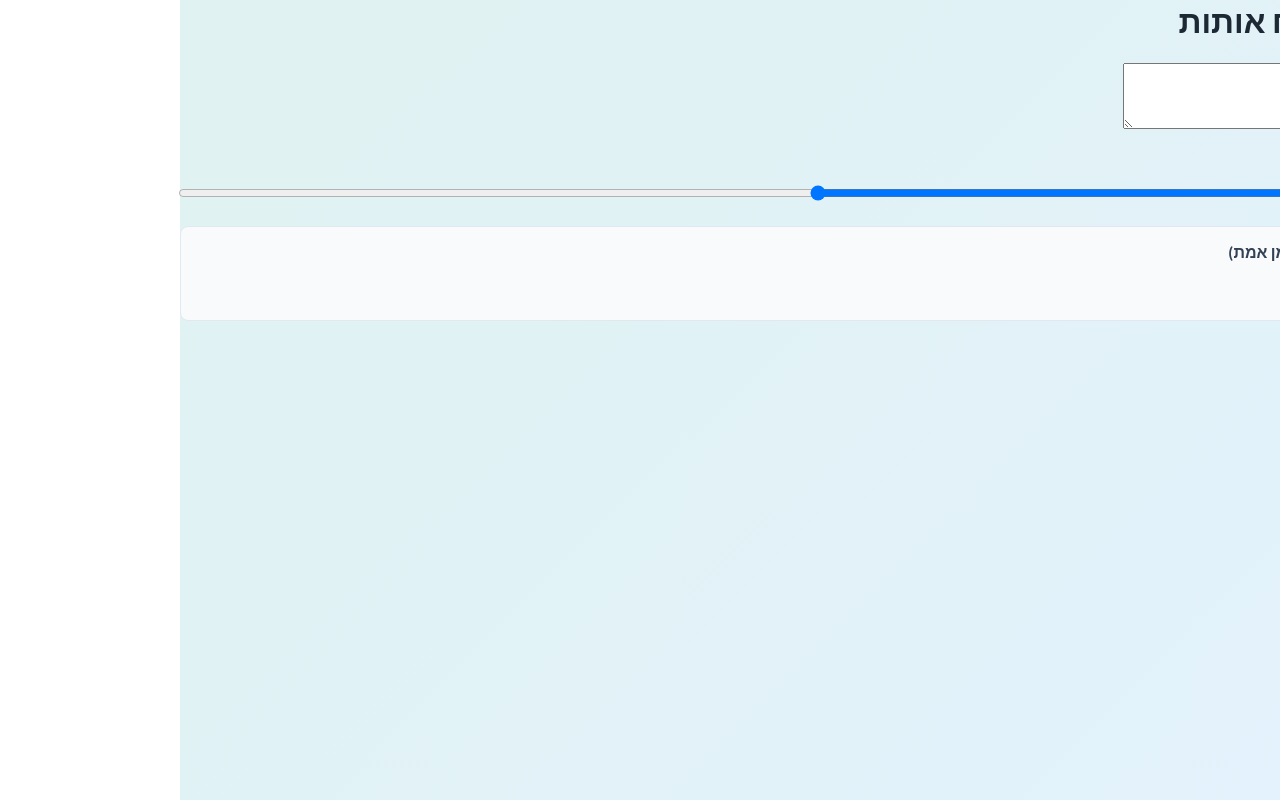
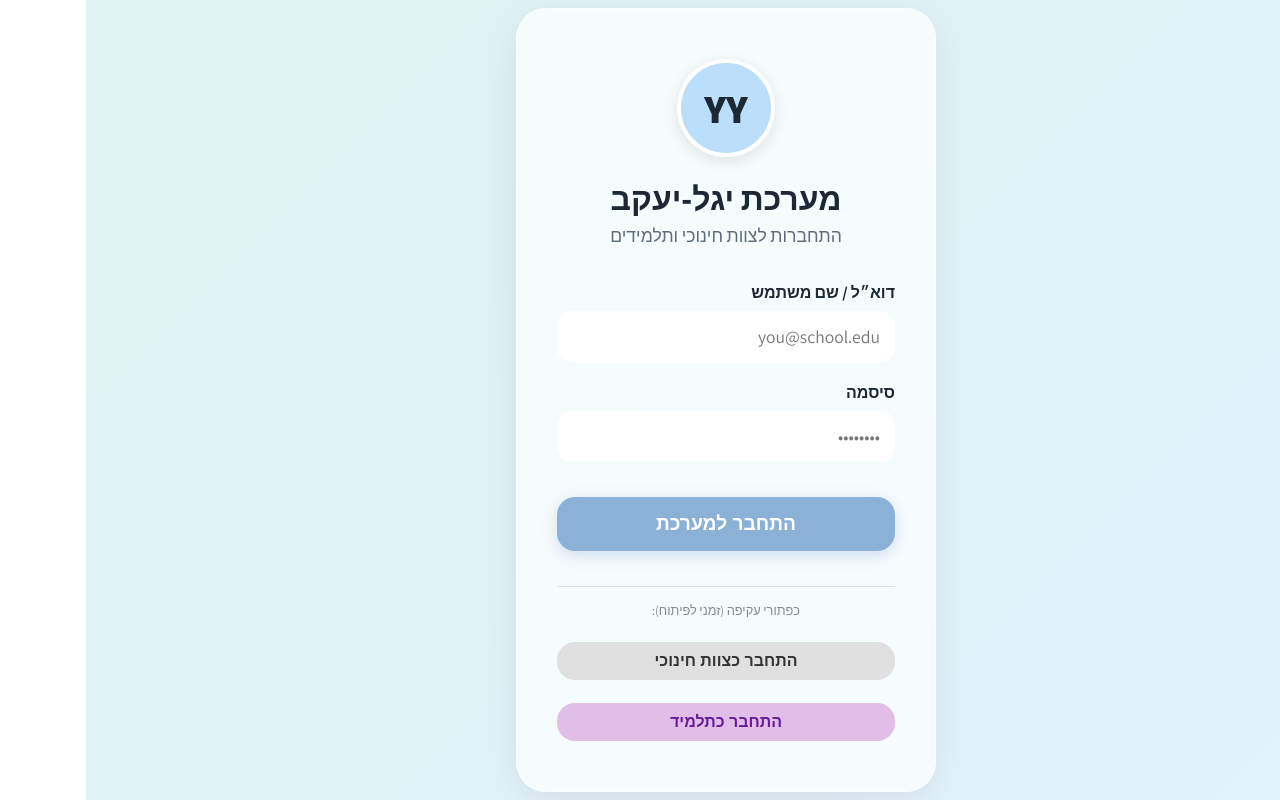
Before and after one commit to YagelAtias/Yagel-Yaakov, a React (Vite) app in the folder frontend/: page / in a window 1280 px wide. Built offline with nearby package versions, Linux system fonts and the light colour scheme.

Commit message:
feat(frontend): integrate api client and setup role-based component routing

```diff
--- a/frontend/src/App.jsx
+++ b/frontend/src/App.jsx
@@ -1,118 +1,25 @@
-import { useState, useRef } from 'react'
-import './App.css'
-// Custom components
-import AcousticControl from './components/AcousticControl'
-import AnalysisResult from './components/AnalysisResult'
-import SegmentedEditor from './components/SegmentedEditor'
-import AudioRecorder from './components/AudioRecorder'
+import React, { useState } from 'react';
+import Navbar from './components/Navbar';
+import TeacherDashboard from './components/TeacherDashboard';
+import StudentDashboard from './components/StudentDashboard';
+import LoginScreen from './components/LoginScreen';
+import './App.css';
 
 function App() {
-  const [useSegments, setUseSegments] = useState(false)
-  const [segments, setSegments] = useState([])
-  const [text, setText] = useState('')
-  const [decibels, setDecibels] = useState(60)
-  const [result, setResult] = useState(null)
-  const [loading, setLoading] = useState(false)
-  const [error, setError] = useState('')
+  const [userRole, setUserRole] = useState(null);
 
-  // Typing Latency Keylogger
-  const latenciesRef = useRef([])
-  const lastKeyPressTimeRef = useRef(null)
-
-  const handleKeyDown = () => {
-    const now = Date.now()
-    if (lastKeyPressTimeRef.current) {
-      latenciesRef.current.push(now - lastKeyPressTimeRef.current)
-    }
-    lastKeyPressTimeRef.current = now
+  // If not logged in, show the Login Screen!
+  if (!userRole) {
+    return <LoginScreen onLogin={(role) => setUserRole(role)} />;
   }
 
-  const analyzeDistress = async () => {
-    setError('')
-    if (useSegments) {
-      const hasText = segments.some(s => (s.text || '').trim().length > 0)
-      if (!hasText) {
-        setError('נא להוסיף לפחות מקטע אחד עם טקסט')
-        return
-      }
-    } else {
-      if (!text) {
-        setError('נא להזין טקסט לניתוח')
-        return
-      }
-    }
-
-    setLoading(true)
-    try {
-      const payload = useSegments
-        ? { segments: segments, latencies: latenciesRef.current }
-        : { text: text, avg_decibels: parseFloat(decibels), latencies: latenciesRef.current }
-
-      const response = await fetch('http://127.0.0.1:8000/api/v2/analyze_all', {
-        method: 'POST',
-        headers: { 'Content-Type': 'application/json' },
-        body: JSON.stringify(payload),
-      })
-
-      const data = await response.json()
-      setResult(data)
-    } catch (error) {
-      console.error('Connection error:', error)
-      setError('שגיאת תקשורת לשרת')
-    } finally {
-      setLoading(false)
-    }
-  }
-
+  // If logged in, show the appropriate Dashboard
   return (
-    <div className="container" dir="rtl">
-      <h1>מעבדת ניתוח אותות</h1>
-
-      <div className="input-card">
-        <div className="toggle-row">
-          <label className="label">מצב מקטעים (משפטים)</label>
-          <input
-            type="checkbox"
-            checked={useSegments}
-            onChange={(e) => setUseSegments(e.target.checked)}
-          />
-        </div>
-
-        {!useSegments && (
-          <>
-            <label className="label">הכנס טקסט לניתוח כאן:</label>
-            <textarea
-              className="text-input"
-              rows="4"
-              value={text}
-              onChange={(e) => setText(e.target.value)}
-              onKeyDown={handleKeyDown}
-            />
-            <AcousticControl decibels={decibels} setDecibels={setDecibels} />
-            <AudioRecorder onAnalysisComplete={(data) => {
-              setResult(data)
-              if (data.transcription_segments && data.transcription_segments.length > 0) {
-                setUseSegments(true)
-                setSegments(data.transcription_segments)
-              }
-            }} />
-          </>
-        )}
-
-        {useSegments && (
-          <SegmentedEditor segments={segments} setSegments={setSegments} />
-        )}
-
-        {error && <div style={{ color: '#f87171', marginTop: 8 }}>{error}</div>}
-
-        <button className="analyze-btn" onClick={analyzeDistress} disabled={loading}>
-          {loading ? 'מחשב תוצאה משוקללת...' : 'בצע ניתוח'}
-        </button>
-      </div>
-
-      {result && <AnalysisResult result={result} />}
+    <div className="app-root">
+      <Navbar role={userRole} />
+      {userRole === 'teacher' ? <TeacherDashboard /> : <StudentDashboard />}
     </div>
-  )
+  );
 }
 
-export default App
+export default App;
--- /dev/null
+++ b/frontend/src/api.js
@@ -0,0 +1,53 @@
+// api.js - This handles all direct communication with the Python FastAPI Backend
+const BASE_URL = 'http://127.0.0.1:8000/api/v2';
+
+// Standard login function using OAuth2 specs
+export const loginAPI = async (email, password) => {
+    // FastAPI requires the data as form-urlencoded, NOT as JSON for login!
+    const formData = new URLSearchParams();
+    formData.append('username', email);
+    formData.append('password', password);
+
+    const response = await fetch(`${BASE_URL}/auth/login`, {
+        method: 'POST',
+        headers: {
+            'Content-Type': 'application/x-www-form-urlencoded',
+        },
+        body: formData,
+    });
+
+    if (!response.ok) {
+        throw new Error('שם המשתמש או הסיסמה אינם נכונים'); // "Incorrect username or password"
+    }
+
+    // Returns: { access_token, token_type, role, name, organization_id }
+    return response.json();
+};
+
+// A helper function to automatically inject the JWT token into all future requests
+export const secureFetch = async (endpoint, options = {}) => {
+    const token = localStorage.getItem('jwt_token'); // Get the token from secure local storage
+
+    const headers = {
+        'Content-Type': 'application/json',
+        ...options.headers,
+    };
+
+    if (token) {
+        headers['Authorization'] = `Bearer ${token}`; // Inject the lock key!
+    }
+
+    const response = await fetch(`${BASE_URL}${endpoint}`, {
+        ...options,
+        headers,
+    });
+
+    if (response.status === 401) {
+        // Token expired or invalid!
+        localStorage.removeItem('jwt_token');
+        window.location.reload(); // Force them back to the login screen
+        throw new Error('Session expired');
+    }
+
+    return response.json();
+};
```
